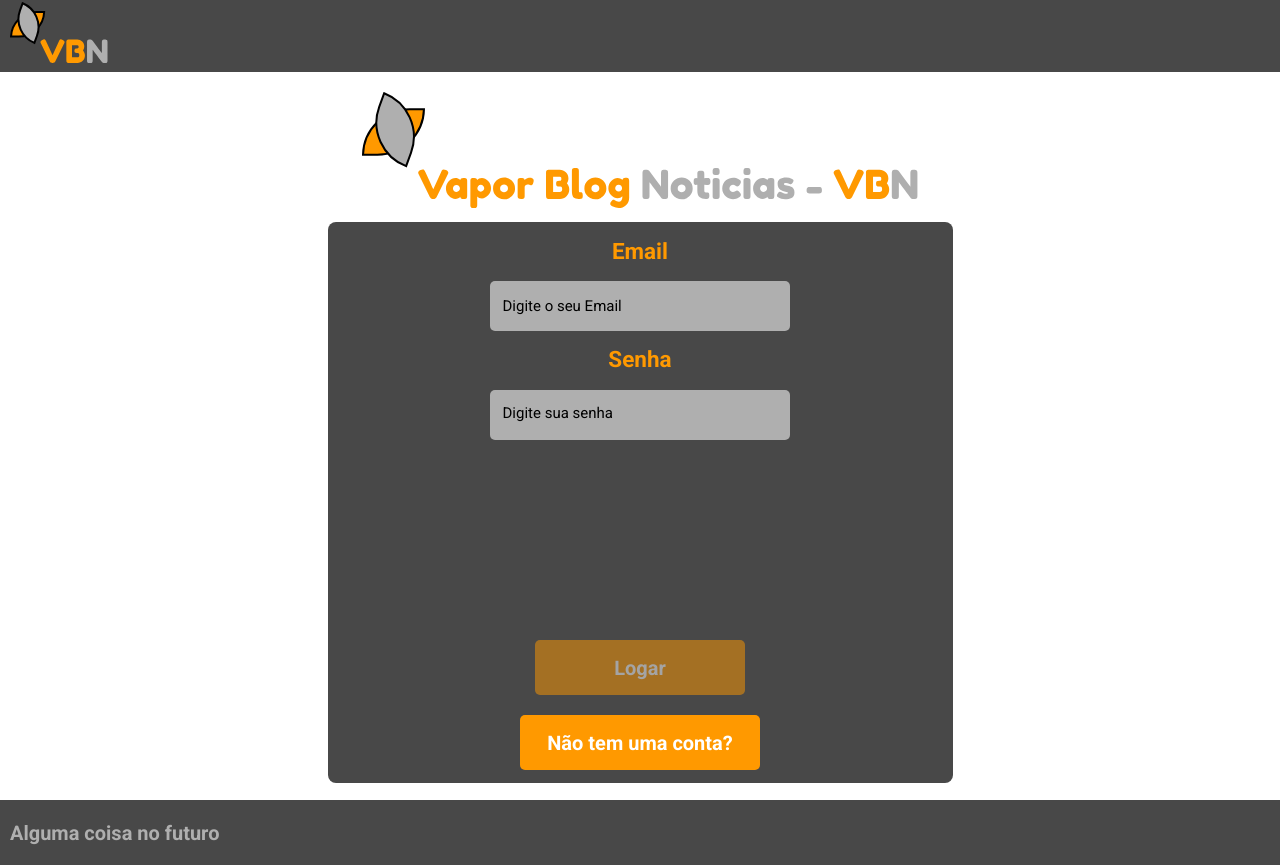
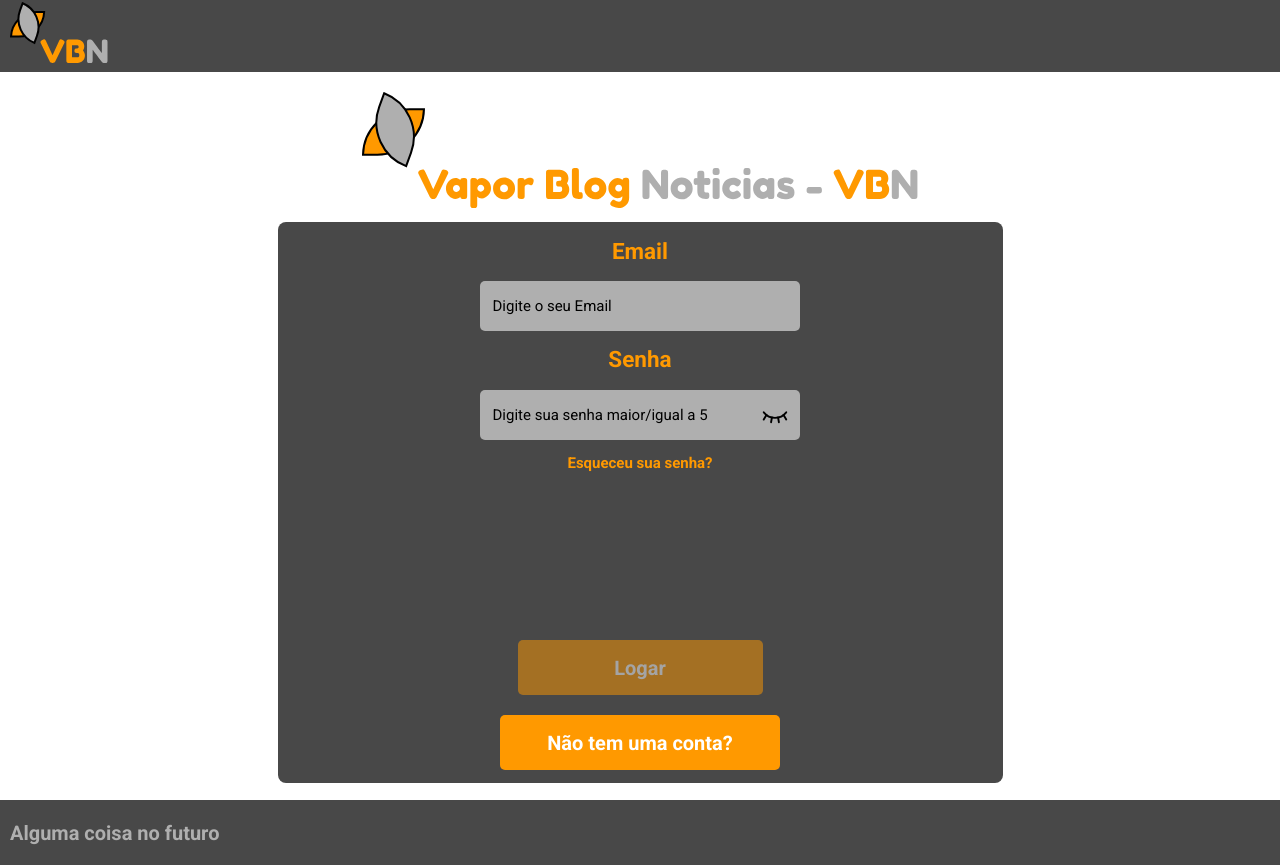
Before and after one commit to joaoggtinoco/TutoriaisBlog, a React (Create React App) app in the folder front-end/: page / in a window 1280 px wide. Built offline with nearby package versions, Linux system fonts and the light colour scheme.

Commit message:
Melhorando a tela de cadastro e login 🚀

```diff
--- a/front-end/src/pages/Subscribe.jsx
+++ b/front-end/src/pages/Subscribe.jsx
@@ -2,6 +2,8 @@ import Header from '../components/Header'
 import Logo from '../assets/LogoNomeLongo.svg'
 import Footer from '../components/Footer'
 import LoadingDeafult from '../components/loading/LoadingDefault'
+
+import { Eye, EyeClosed } from 'phosphor-react'
 
 import React from 'react'
 
@@ -11,6 +13,7 @@ export default function Subscribe({ type }) {
   const navigate = useNavigate()
 
   const [loading, setLoading] = React.useState(false)
+  const [eye, setEye] = React.useState(false)
   const [email, setEmail] = React.useState('')
   const [password, setPassword] = React.useState('')
   const [name, setName] = React.useState('')
@@ -45,14 +48,14 @@ export default function Subscribe({ type }) {
   }
 
   return (
-    <div className='h-[100vh] flex flex-col justify-between'>
+    <div className="h-[100vh] flex flex-col justify-between">
       <Header type="default" />
       {type === 'login' ? (
         <div className="flex flex-col items-center gap-[1.313rem] pt-[9.2rem] pb-7 px-6 h-[100vh]">
           <img src={Logo} alt="logo" />
           <form
             onSubmit={handleLoginUser}
-            className="flex flex-col items-center justify-between gap-[1.85rem] bg-zinc-500 rounded-[8px] p-5 w-full lg:max-w-[50%] h-[100vh]"
+            className="flex flex-col items-center justify-between gap-[1.85rem] bg-zinc-500 rounded-[8px] p-5 w-full lg:max-w-[72.5rem] h-[100vh]"
           >
             <div className="flex flex-col w-full items-center gap-5">
               <label
@@ -67,27 +70,49 @@ export default function Subscribe({ type }) {
                 name="Email"
                 placeholder="Digite o seu Email"
                 onChange={event => setEmail(event.target.value)}
-                className="bg-zinc-300 rounded-[5px] px-5 h-20 w-full lg:max-w-[50%] placeholder-black placeholder:text-[15px]
+                className="bg-zinc-300 rounded-[5px] px-5 h-20 w-full lg:max-w-lg placeholder-black placeholder:text-[15px]
               text-[15px] outline-0
               focus:outline-none focus:border focus:ring-green-300 focus:border-green-300 hover:border-green-300 hover:border invalid:text-red-500 focus:invalid:border-red-500 transition-all duration-500 ease-in-out"
                 required
               />
+
               <label
                 for="Password"
                 className="text-orange-300 font-bold text-[2.25rem]"
               >
                 Senha
               </label>
+              <div className="flex flex-col w-full items-center gap-5 relative">
                 <input
-                type="password"
+                  type={eye ? 'text' : 'password'}
                   id="Password"
                   name="Password"
-                placeholder="Digite sua senha"
+                  placeholder="Digite sua senha maior/igual a 5"
                   onChange={event => setPassword(event.target.value)}
-                className="bg-zinc-300 rounded-[5px] px-5 h-20 w-full lg:max-w-[50%] placeholder-black placeholder:text-[15px] text-[15px] outline-0
-              focus:outline-none focus:border focus:ring-green-300 focus:border-green-300 hover:border-green-300 hover:border invalid:text-red-500 focus:invalid:border-red-500 transition-all duration-500 ease-in-out lg:text-[100%]"
+                  className={`bg-zinc-300 rounded-[5px] px-5 h-20 w-full lg:max-w-lg placeholder-black placeholder:text-[15px] text-[15px] outline-0
+              focus:outline-none focus:border focus:ring-green-300 focus:border-green-300 hover:border-green-300 hover:border invalid:text-red-500 focus:invalid:border-red-500 ${
+                password.length < 5 ? 'focus:border-red-500 text-red-500' : ''
+              } transition-all duration-500 ease-in-out`}
                   required
                 />
+                <button
+                  className="absolute top-0 bottom-0 right-0 lg:right-80 pr-3 lg:pr-0 cursor-pointer"
+                  onClick={event => {
+                    event.preventDefault()
+                    eye ? setEye(false) : setEye(true)
+                  }}
+                >
+                  {eye ? <Eye size={30} /> : <EyeClosed size={30} />}
+                </button>
+              </div>
+              <button
+                className="text-orange-300 hover:hover:text-orange-500 transition-colors font-bold text-[1.5rem]"
+                onClick={() => {
+                  navigate('/cadastrar')
+                }}
+              >
+                Esqueceu sua senha?
+              </button>
             </div>
             <div className="flex flex-col items-center gap-8 w-full">
               <button
@@ -101,7 +126,7 @@ export default function Subscribe({ type }) {
                 onClick={() => {
                   navigate('/cadastrar')
                 }}
-                className="text-white font-bold lg:text-[2rem] text-[17px] px-3 py-5 lg:py-5 bg-orange-300 flex justify-center first-letter w-auto sm:w-[40%] rounded-[5px] outline-none hover:bg-orange-500 focus:bg-orange-500 transition-colors disabled:opacity-50"
+                className="text-white font-bold lg:text-[2rem] text-[17px] px-3 py-5 lg:py-5 bg-orange-300 flex justify-center first-letter w-auto sm:w-[40%] rounded-[5px] outline-none hover:bg-orange-500 focus:bg-orange-500 transition-colors"
               >
                 Não tem uma conta?
               </button>
@@ -114,7 +139,7 @@ export default function Subscribe({ type }) {
             <img src={Logo} alt="logo" />
             <form
               onSubmit={handleCreateUser}
-              className="flex flex-col items-center justify-between gap-[1.85rem] bg-zinc-500 rounded-[8px] p-5 w-full lg:max-w-[50%]"
+              className="flex flex-col items-center justify-between gap-[1.85rem] bg-zinc-500 rounded-[8px] p-5 w-full lg:max-w-[72.5rem]"
             >
               <div className="flex flex-col w-full items-center gap-5">
                 <label
@@ -127,10 +152,12 @@ export default function Subscribe({ type }) {
                   type="text"
                   id="User"
                   name="User"
-                  placeholder="Digite seu nome"
+                  placeholder="Digite seu nome maior/igual a 3"
                   onChange={event => setName(event.target.value)}
-                  className="bg-zinc-300 rounded-[5px] px-5 h-20 w-full lg:max-w-[50%] placeholder-black placeholder:text-[15px]  text-[15px] outline-0
-              focus:outline-none focus:border focus:ring-green-300 focus:border-green-300 hover:border-green-300 hover:border invalid:text-red-500 focus:invalid:border-red-500 transition-all duration-500 ease-in-out"
+                  className={`bg-zinc-300 rounded-[5px] px-5 h-20 w-full lg:max-w-lg placeholder-black placeholder:text-[15px]  text-[15px] outline-0
+              focus:outline-none focus:border focus:ring-green-300 focus:border-green-300 hover:border-green-300 hover:border invalid:text-red-500 focus:invalid:border-red-500 transition-all duration-500 ease-in-out ${
+                name.length < 3 ? 'focus:border-red-500 text-red-500' : ''
+              }`}
                   required
                 />
                 <label
@@ -145,7 +172,7 @@ export default function Subscribe({ type }) {
                   name="Email"
                   placeholder="Digite o seu Email"
                   onChange={event => setEmail(event.target.value)}
-                  className="bg-zinc-300 rounded-[5px] px-5 h-20 w-full lg:max-w-[50%] placeholder-black placeholder:text-[15px]
+                  className="bg-zinc-300 rounded-[5px] px-5 h-20 w-full lg:max-w-lg placeholder-black placeholder:text-[15px]
               text-[15px] outline-0
               focus:outline-none focus:border focus:ring-green-300 focus:border-green-300 hover:border-green-300 hover:border invalid:text-red-500 focus:invalid:border-red-500 transition-all duration-500 ease-in-out"
                   required
@@ -156,26 +183,39 @@ export default function Subscribe({ type }) {
                 >
                   Senha
                 </label>
+                <div className="flex flex-col w-full items-center gap-5 relative">
                   <input
-                  type="password"
+                    type={eye ? 'text' : 'password'}
                     id="Password"
                     name="Password"
-                  placeholder="Digite sua senha"
+                    placeholder="Digite sua senha maior/igual a 5"
                     onChange={event => setPassword(event.target.value)}
-                  className="bg-zinc-300 rounded-[5px] px-5 h-20 w-full lg:max-w-[50%] placeholder-black placeholder:text-[15px] text-[15px] outline-0
-              focus:outline-none focus:border focus:ring-green-300 focus:border-green-300 hover:border-green-300 hover:border invalid:text-red-500 focus:invalid:border-red-500 transition-all duration-500 ease-in-out"
+                    className={`bg-zinc-300 rounded-[5px] px-5 h-20 w-full lg:max-w-lg placeholder-black placeholder:text-[15px] text-[15px] outline-0
+              focus:outline-none focus:border focus:ring-green-300 focus:border-green-300 hover:border-green-300 hover:border invalid:text-red-500 focus:invalid:border-red-500 ${
+                password.length < 5 ? 'focus:border-red-500 text-red-500' : ''
+              } transition-all duration-500 ease-in-out`}
                     required
                   />
+                  <button
+                    className="absolute top-0 bottom-0 right-0 lg:right-80 pr-3 lg:pr-0 cursor-pointer"
+                    onClick={event => {
+                      event.preventDefault()
+                      eye ? setEye(false) : setEye(true)
+                    }}
+                  >
+                    {eye ? <Eye size={30} /> : <EyeClosed size={30} />}
+                  </button>
+                </div>
               </div>
               <div className="flex flex-col items-center gap-8 w-full">
                 <button
                   disabled={
                     loading ||
-                    email.length < 5 ||
+                    email.length === 0 ||
                     password.length < 5 ||
                     name.length < 3
                   }
-                  className="text-white font-bold lg:text-[2rem] text-[17px] px-3 py-5 lg:py-5 bg-orange-300 flex justify-center first-letter w-auto sm:w-[35%] rounded-[5px] outline-none hover:bg-orange-500 focus:bg-orange-500 transition-colors disabled:opacity-50"
+                  className="text-white font-bold lg:text-[2rem] text-[17px] px-3 py-5 lg:py-5 bg-orange-300 flex justify-center first-letter w-auto sm:w-[35%] rounded-[5px] outline-none hover:bg-orange-500 focus:bg-orange-500 transition-colors disabled:opacity-50 disabled:cursor-not-allowed"
                   type="submit"
                 >
                   {loading ? <LoadingDeafult /> : 'Finalizar cadastro'}
@@ -184,7 +224,7 @@ export default function Subscribe({ type }) {
                   onClick={() => {
                     navigate('/')
                   }}
-                  className="text-white font-bold lg:text-[2rem] text-[17px] px-3 py-5 lg:py-5 bg-orange-300 flex justify-center first-letter w-auto sm:w-[40%] rounded-[5px] outline-none hover:bg-orange-500 focus:bg-orange-500 transition-colors disabled:opacity-50"
+                  className="text-white font-bold lg:text-[2rem] text-[17px] px-3 py-5 lg:py-5 bg-orange-300 flex justify-center first-letter w-auto sm:w-[40%] rounded-[5px] outline-none hover:bg-orange-500 focus:bg-orange-500 transition-colors"
                 >
                   Já tem uma conta?
                 </button>
```
Lines whose indentation alone changed are shown as unchanged.
